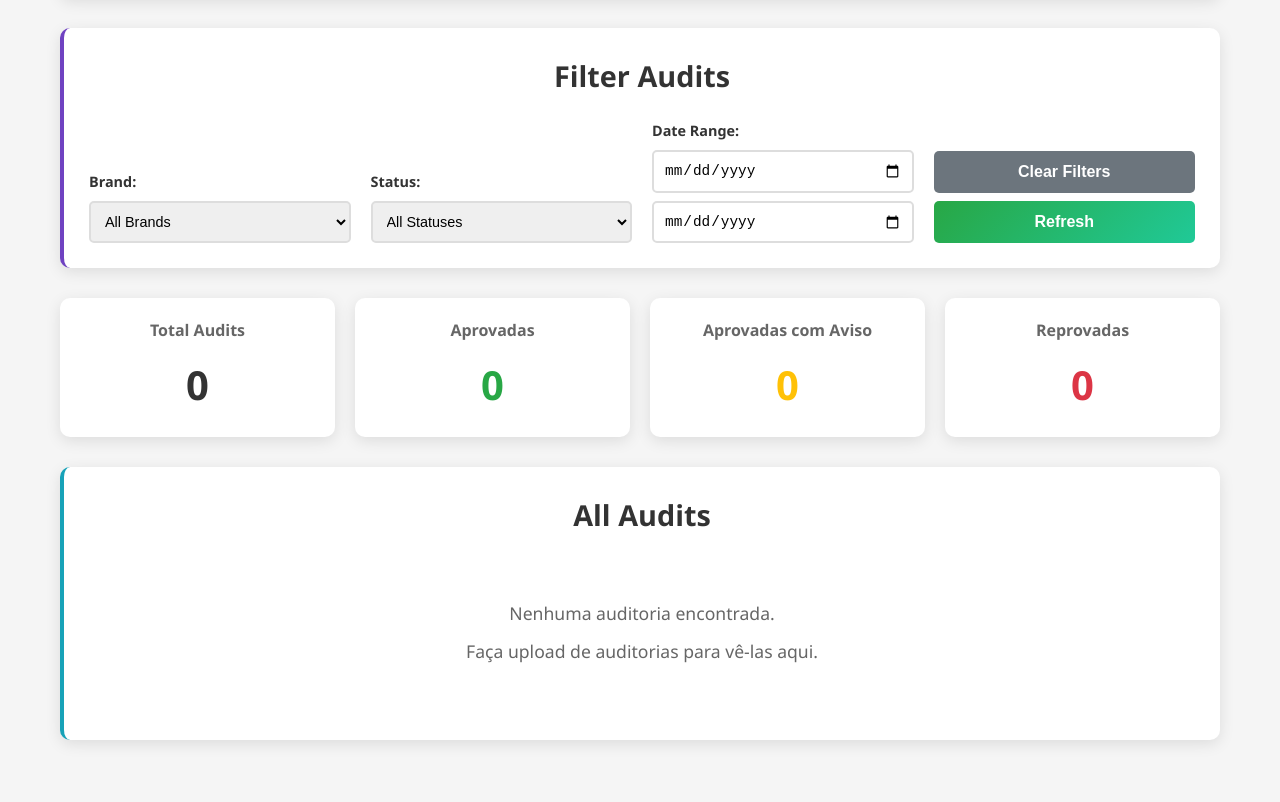
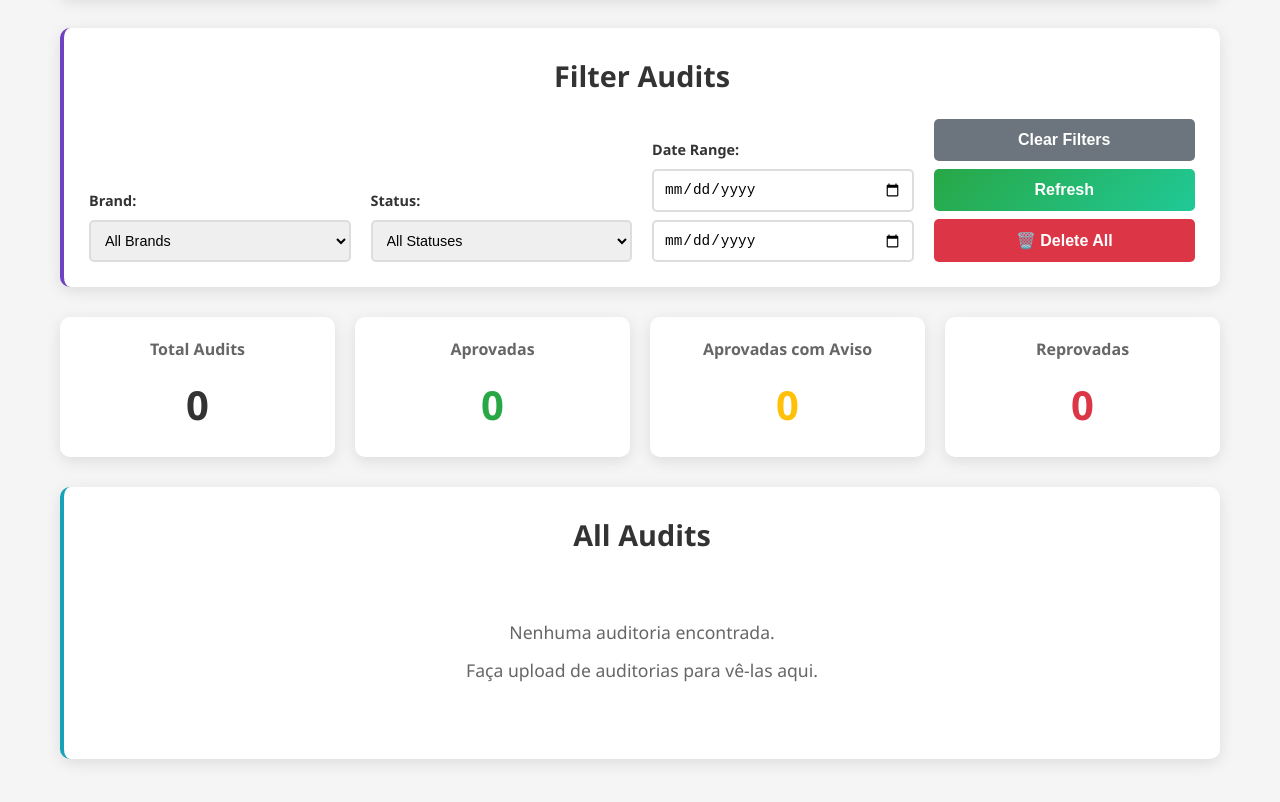
Before and after one commit to caioetchebehere/Audit-Project, a website: page backlog.html in a window 1280 px wide. Shown: the part 126-928 px from the top of the page. Drawn offline with Linux system fonts and the light colour scheme.

Commit message:
Add files via upload

```diff
--- a/backlog.html
+++ b/backlog.html
@@ -48,6 +48,7 @@
                     <div class="filter-group">
                         <button class="btn btn-secondary" onclick="clearFilters()">Clear Filters</button>
                         <button class="btn btn-primary" onclick="refreshAudits()">Refresh</button>
+                        <button class="btn btn-danger" onclick="deleteAllAudits()" title="Excluir todas as auditorias">🗑️ Delete All</button>
                     </div>
                 </div>
             </div>
```
